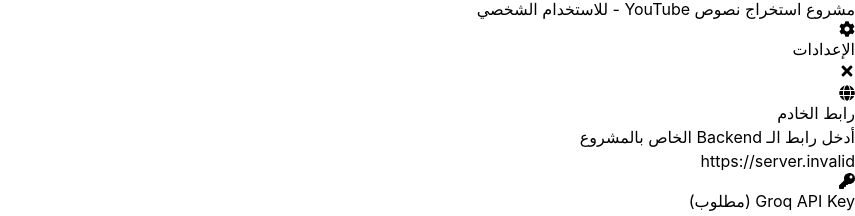
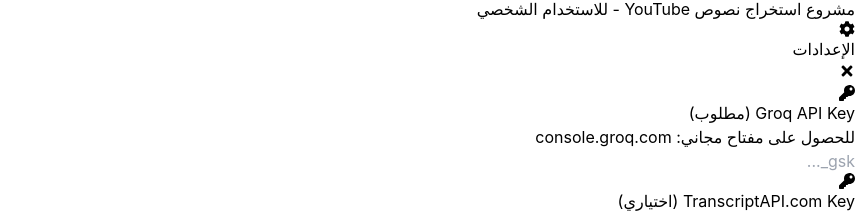
Before and after one commit to clowdbotaboali/youtube-transcript-api, a React app in the folder frontend/: page / in a window 1280 px wide. Both pictures are taken after a click on the button "الإعدادات". Shown: the part 443-659 px from the top of the page, without its empty margins (425-1280 px from the left). Built offline with nearby package versions, Linux system fonts and the light colour scheme; no server answers; the HTML template or start-up script is replaced by a standard one.

Commit message:
Remove backend URL field from settings (using Vercel same-domain API)

```diff
--- a/frontend/src/components/Settings.jsx
+++ b/frontend/src/components/Settings.jsx
@@ -1,47 +1,23 @@
 import { useState, useEffect } from 'react';
-import { FaKey, FaSave, FaTimes, FaCog, FaGlobe, FaExclamationTriangle } from 'react-icons/fa';
-import defaultApiUrl from '../config';
+import { FaKey, FaSave, FaTimes, FaCog, FaExclamationTriangle } from 'react-icons/fa';
 
 function Settings({ onClose }) {
   const [groqApiKey, setGroqApiKey] = useState('');
   const [transcriptApiKey, setTranscriptApiKey] = useState('');
-  const [serverUrl, setServerUrl] = useState(defaultApiUrl);
   const [saved, setSaved] = useState(false);
-  const [error, setError] = useState('');
 
   useEffect(() => {
     const savedGroqKey = localStorage.getItem('groqApiKey') || '';
     const savedTranscriptKey = localStorage.getItem('transcriptApiKey') || '';
-    const savedServerUrl = localStorage.getItem('serverUrl') || defaultApiUrl;
     setGroqApiKey(savedGroqKey);
     setTranscriptApiKey(savedTranscriptKey);
-    setServerUrl(savedServerUrl);
   }, []);
 
-  const handleSave = async () => {
+  const handleSave = () => {
     localStorage.setItem('groqApiKey', groqApiKey);
     localStorage.setItem('transcriptApiKey', transcriptApiKey);
-    localStorage.setItem('serverUrl', serverUrl);
-    setError('');
-
-    // Test connection to backend
-    try {
-      const testUrl = serverUrl.replace(/\/$/, '');
-      const response = await fetch(`${testUrl}/api/settings/keys`);
-
-      if (response.ok) {
-        setSaved(true);
-        setTimeout(() => setSaved(false), 3000);
-      } else {
-        setError('⚠️ تعذر الاتصال بالخادم. تأكد من صحة الرابط.');
-        setSaved(true);
-        setTimeout(() => setSaved(false), 3000);
-      }
-    } catch (err) {
-      setError('⚠️ خطأ في الاتصال: ' + err.message);
-      setSaved(true);
-      setTimeout(() => setSaved(false), 3000);
-    }
+    setSaved(true);
+    setTimeout(() => setSaved(false), 3000);
   };
 
   return (
@@ -62,27 +38,6 @@
 
         <div className="p-4 sm:p-6 overflow-y-auto flex-1">
           <div className="space-y-6">
-            {/* Server URL */}
-            <div className="bg-blue-50 border border-blue-200 rounded-lg p-4">
-              <label className="flex items-center gap-2 text-lg font-semibold text-gray-800 mb-3">
-                <FaGlobe className="text-blue-600" />
-                <span>رابط الخادم</span>
-              </label>
-              <p className="text-sm text-gray-600 mb-2">
-                أدخل رابط الـ Backend الخاص بالمشروع
-              </p>
-              <input
-                type="url"
-                value={serverUrl}
-                onChange={(e) => setServerUrl(e.target.value)}
-                placeholder="https://youtube-transcript-backend.onrender.com"
-                className="w-full px-4 py-3 border border-gray-300 rounded-lg focus:ring-2 focus:ring-blue-500 focus:border-transparent outline-none transition"
-              />
-              {error && (
-                <p className="text-red-600 text-sm mt-2">{error}</p>
-              )}
-            </div>
-
             {/* Groq API Key */}
             <div>
               <label className="flex items-center gap-2 text-lg font-semibold text-gray-800 mb-3">
```
